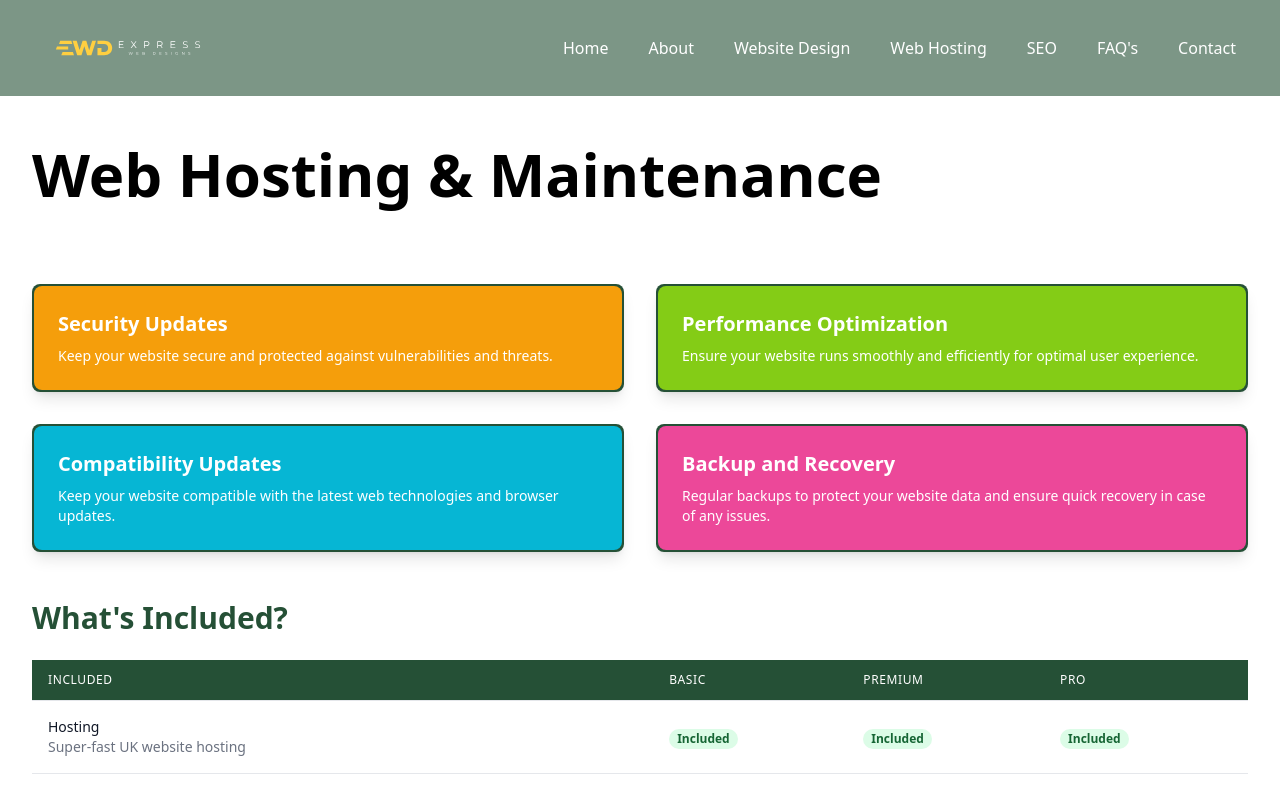
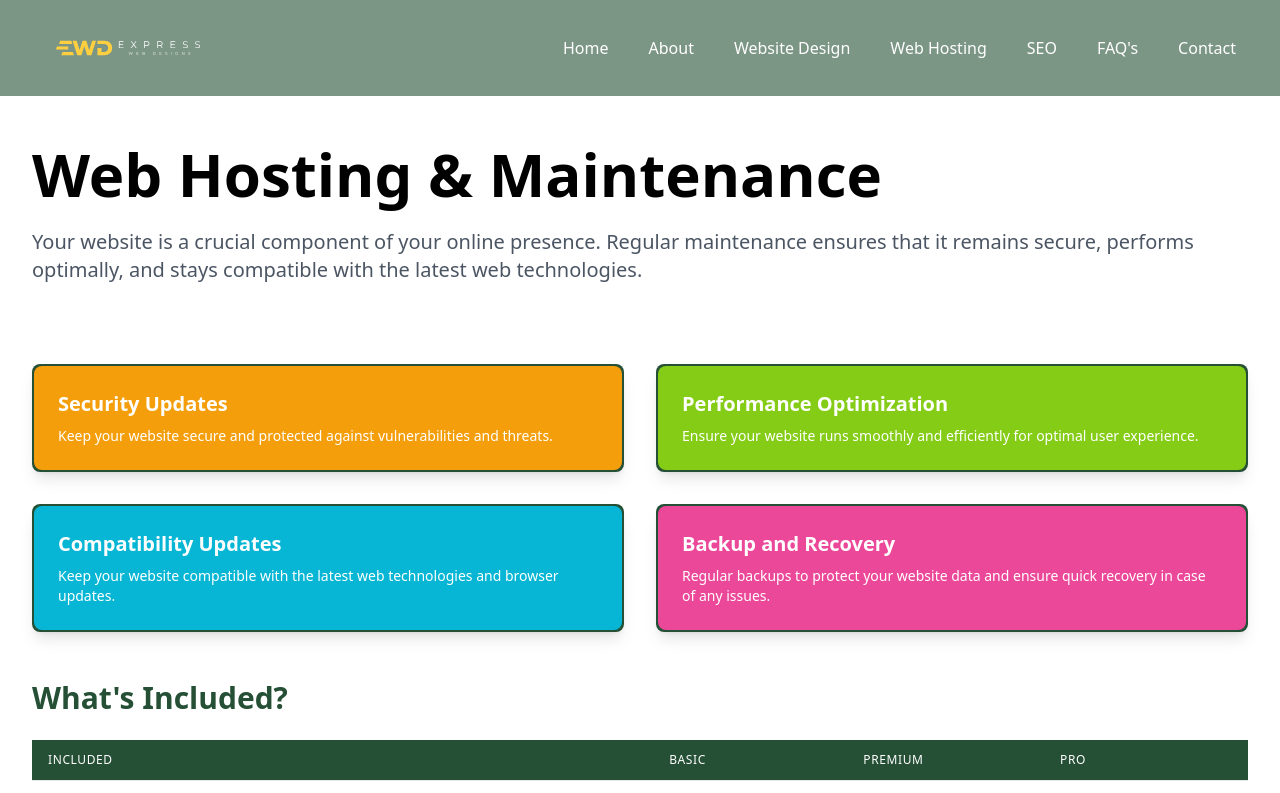
Before and after one commit to jdm1991/final-express, a Next.js app: page /webHosting in a window 1280 px wide. Shown: the top 793 px of the page. Built offline with nearby package versions, Linux system fonts and the light colour scheme.

Commit message:
Blurb added to hosting page

```diff
--- a/src/app/webHosting/page.jsx
+++ b/src/app/webHosting/page.jsx
@@ -2,9 +2,14 @@ export default function WebHosting() {
   return (
     <div className="bg-white min-h-screen pt-16 sm:pt-24">
       <div className="max-w-7xl mx-auto px-4 sm:px-6 lg:px-8 py-8 sm:py-12">
-        <h1 className="text-3xl sm:text-4xl md:text-5xl lg:text-6xl font-bold mb-12 sm:mb-16 lg:mb-20 text-black">
+        <h1 className="text-3xl sm:text-4xl md:text-5xl lg:text-6xl font-bold mb-4 sm:mb-6 text-black">
           Web Hosting & Maintenance
         </h1>
+        <p className="text-lg sm:text-xl text-gray-600 mb-12 sm:mb-16 lg:mb-20">
+          Your website is a crucial component of your online presence. Regular
+          maintenance ensures that it remains secure, performs optimally, and
+          stays compatible with the latest web technologies.
+        </p>
         <div className="grid grid-cols-1 md:grid-cols-2 gap-6 sm:gap-8">
           <div className="bg-[#255036] p-0.5 rounded-lg shadow-lg hover:scale-105 transition duration-300 ease-in-out">
             <div className="bg-amber-500 text-white p-6 rounded-lg h-full">
```
